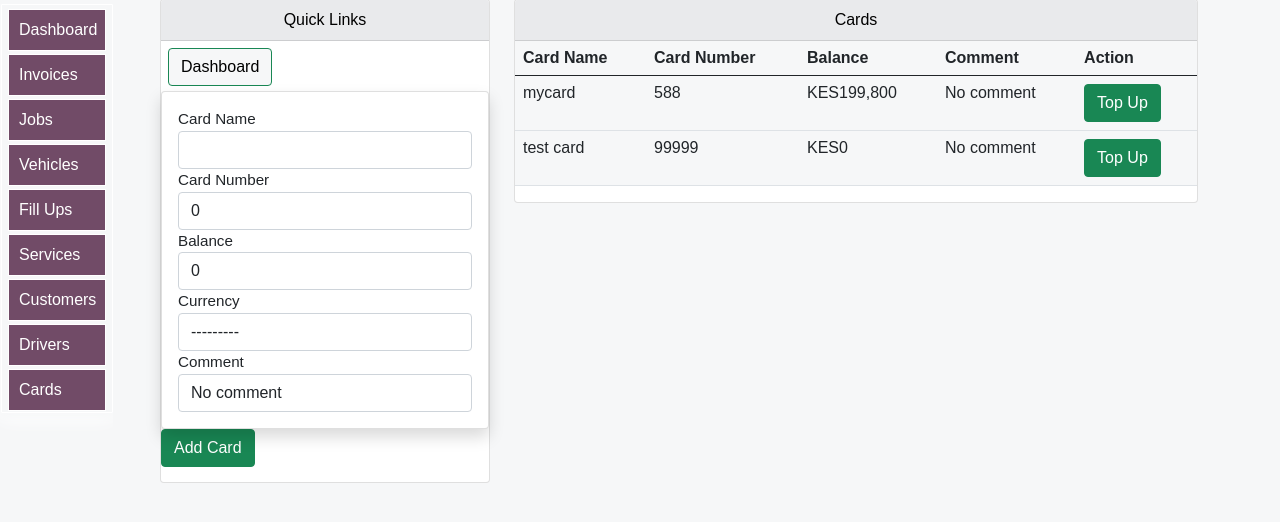
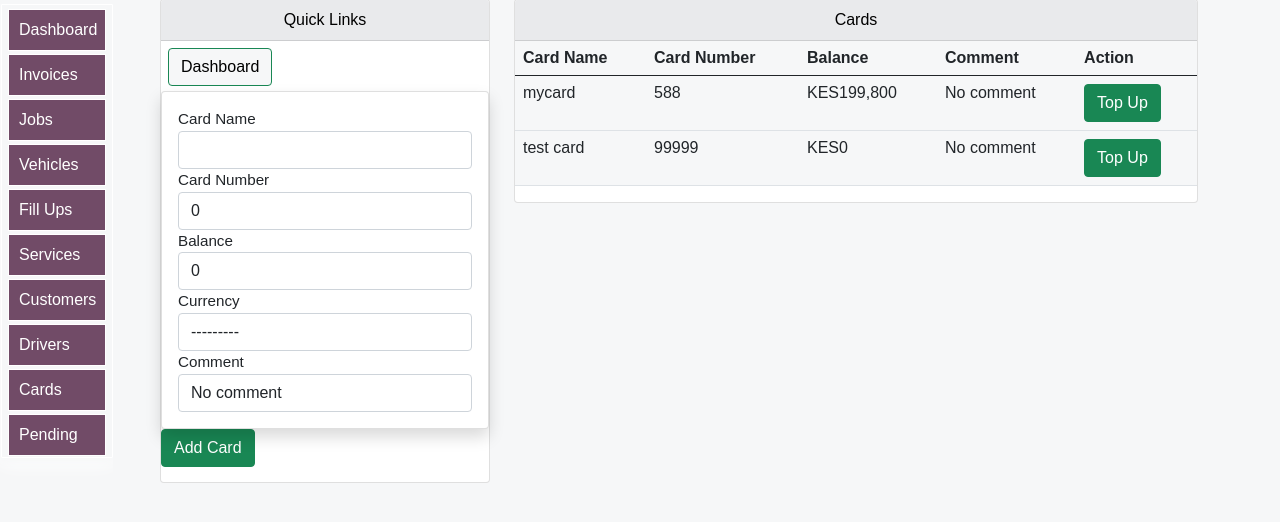
Before and after one commit to Ahmed-Muse/alwenprojectrepo, a Django app: page /logistics/cards in a window 1280 px wide. Shown: the part 61-583 px from the top of the page. Run offline with Django 3.2, Linux system fonts and the light colour scheme; a user stored in the database is signed in; data comes from the database, SQL or seed files in the repository; both versions use the stored data as it was after the commit; some libraries are stand-ins or nearby versions.

Commit message:
from new machine

```diff
--- a/logistics/templates/bases/log-sidenavbar.html
+++ b/logistics/templates/bases/log-sidenavbar.html
@@ -183,6 +183,7 @@
     <a href="{% url 'logistics:add_show_drivers' %}">Drivers</a>
 
     <a href="{% url 'logistics:cards' %}">Cards</a>
+    <a href="">Pending</a>
 
 
     </button>
```
Also changed, not shown: db.sqlite3.
